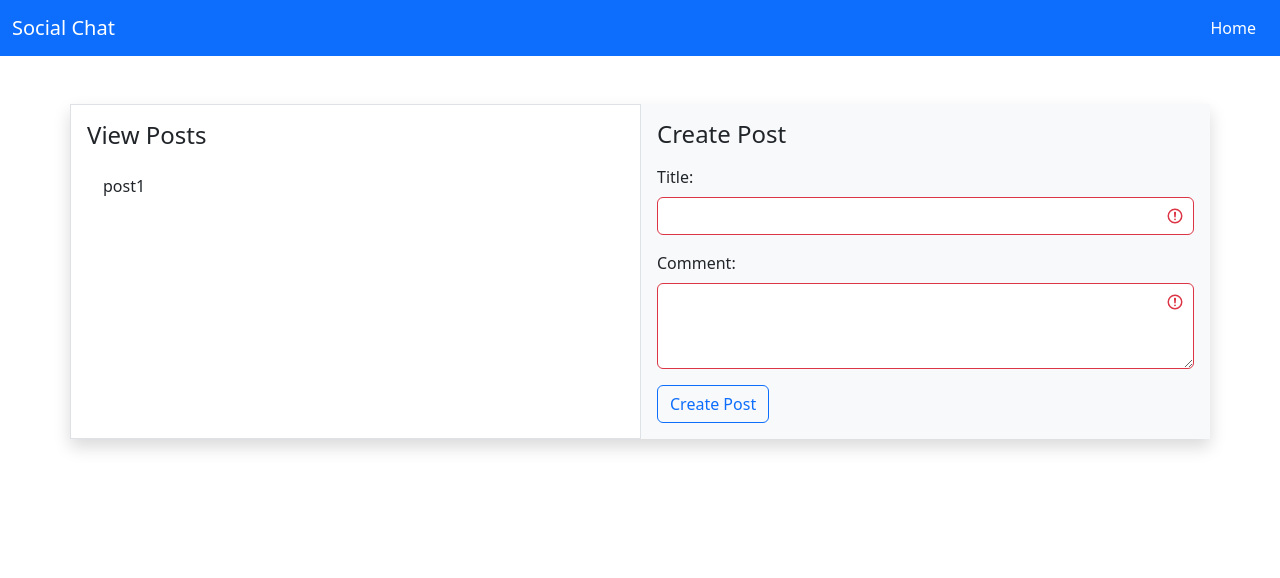
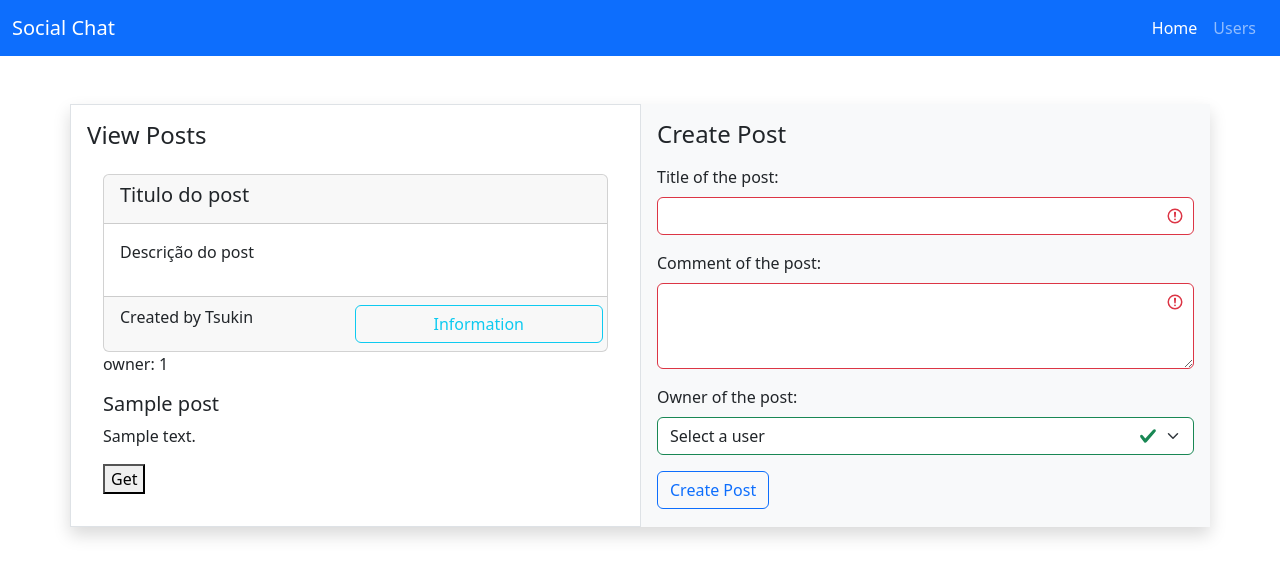
Before and after one commit to Tsukin-Okami/SocialChat, a PHP site: page / in a window 1280 px wide. Shown: the top 578 px of the page. Run offline with PHP 8.4, Linux system fonts and the light colour scheme; tables that the repository leaves empty hold one stand-in row (values such as "Sample post").

Commit message:
index e users php

```diff
--- a/index.php
+++ b/index.php
@@ -2,28 +2,31 @@
 
 include "modules/connection.php";
 include "modules/taghtml.php";
-
 
 $conn = new Connection;
 
 if ($_SERVER['REQUEST_METHOD'] == "POST") {
     $title = $_POST['title'];
     $comment = $_POST['comment'];
+    $owner = $_POST['owner'];
 
-    $sql = "INSERT INTO post(title, comment) VALUES (:title, :comment)";
+    $sql = "INSERT INTO `post`(title, comment, owner) VALUES (:title, :comment, :owner)";
     $stmt = $conn->getConnection()->prepare($sql);
 
     $stmt->bindValue("title", $title, PDO::PARAM_STR);
     $stmt->bindValue("comment", $comment, PDO::PARAM_STR);
+    $stmt->bindValue("owner", $owner, PDO::PARAM_INT);
+
+    $stmt->execute();
 
     header("location:index.php");
     exit;
 }
 
-function SetupPost(int $id, string $title, string $comment) {
+$html_posts = "";
+$html_users = "";
 
-}
-
+// get posts
 try {
     $sql = "SELECT * FROM post";
     $stmt = $conn->getConnection()->prepare($sql);
@@ -31,7 +34,72 @@ try {
     $stmt->execute();
 
     if ($stmt->rowCount() > 0) {
+        $posts = $stmt->fetchAll(PDO::FETCH_ASSOC);
 
+        foreach ($posts as $key => $value) {
+            $pid = $value['id'];
+            $ptitle = $value['title'];
+            $pcomment = $value['comment'];
+            $powner = $value['owner'];
+
+            $tagOwner = new tagHtml;
+            $tagOwner->setTag("p");
+            $tagOwner->setValue("owner: " . $powner);
+
+            $tagTitle = new tagHtml;
+            $tagTitle->setTag("p");
+            $tagTitle->addAtribute("class","h5");
+            $tagTitle->setValue($ptitle);
+
+            $tagComment = new tagHtml;
+            $tagComment->setTag("p");
+            $tagComment->setValue($pcomment);
+
+            $tagHidden = new tagHtml;
+            $tagHidden->setTag("input", true);
+            $tagHidden->addAtribute("type","hidden");
+            $tagHidden->addAtribute("name","id");
+            $tagHidden->addAtribute("value",$pid);
+
+            $tagButton = new tagHtml;
+            $tagButton->setTag("button");
+            $tagButton->addAtribute("type","submit");
+            $tagButton->setValue("Get");
+
+            $all = $tagOwner->mount() . $tagTitle->mount() . $tagComment->mount() . $tagHidden->mount() . $tagButton->mount();
+
+            $post = new tagHtml;
+            $post->setTag("form");
+            $post->addAtribute("action","index.php");
+            $post->addAtribute("method","get");
+            $post->setValue($all);
+
+            $html_posts .= $post->mount();
+        }
+    }
+
+} catch (PDOException $e) {
+    echo $e->getMessage();
+}
+
+// get users
+try {
+    $sql = "SELECT * FROM user";
+    $stmt = $conn->getConnection()->prepare($sql);
+
+    $stmt->execute();
+
+    if ($stmt->rowCount() > 0) {
+        $list = $stmt->fetchAll(PDO::FETCH_ASSOC);
+
+        foreach ($list as $key => $value) {
+            $option = new tagHtml;
+            $option->setTag("option");
+            $option->setValue($value['id'] . ": " . $value['name']);
+            $option->addAtribute("value",$value['id']);
+
+            $html_users .= $option->mount();
+        }
     }
 
 } catch (PDOException $e) {
@@ -57,6 +125,9 @@ try {
             <li class="nav-item">
                 <a href="index.php" class="nav-link active">Home</a>
             </li>
+            <li class="nav-item">
+                <a href="users.php" class="nav-link">Users</a>
+            </li>
         </ul>
     </nav>
     <div class="container mt-5 shadow bg-white">
@@ -64,19 +135,42 @@ try {
             <div class="col border p-3">
                 <p class="h4">View Posts</p>
                 <div class="container p-3">
-                    post1
+                    <div class="card">
+                        <div class="card-header ">
+                            <p class="h5">Titulo do post</p>
+                        </div>
+                        <div class="card-body">
+                            <p>Descrição do post</p>
+                        </div>
+                        <div class="card-footer">
+                            <div class="row">
+                                <div class="col">
+                                    <label>Created by</label> <label>Tsukin</label>
+                                </div>
+                                <button type="submit" class="btn col btn-outline-info btn-block">Information</button>
+                            </div>
+                        </div>
+                    </div>
+                    <?php echo $html_posts; ?>
                 </div>
             </div>
             <div class="col bg-light p-3">
                 <p class="h4">Create Post</p>
                 <form action="index.php" method="post" class="was-validated">
                     <div class="mt-3 mb-3">
-                        <label for="title" class="form-label">Title:</label>
+                        <label for="title" class="form-label">Title of the post:</label>
                         <input type="text" name="title" id="title" required class="form-control">
                     </div>
                     <div class="mb-3">
-                        <label for="comment" class="form-label">Comment:</label>
+                        <label for="comment" class="form-label">Comment of the post:</label>
                         <textarea name="comment" id="comment" rows="3" required class="form-control"></textarea>
+                    </div>
+                    <div class="mb-3">
+                        <label for="owner" class="form-label">Owner of the post:</label>
+                        <select name="owner" id="owner" class="form-select">
+                            <option value="">Select a user</option>
+                            <?php echo $html_users; ?>
+                        </select>
                     </div>
                     <button type="submit" class="btn btn-outline-primary">Create Post</button>
                 </form>
```
Also changed, not shown: users.php (added, +108 -0 lines).
